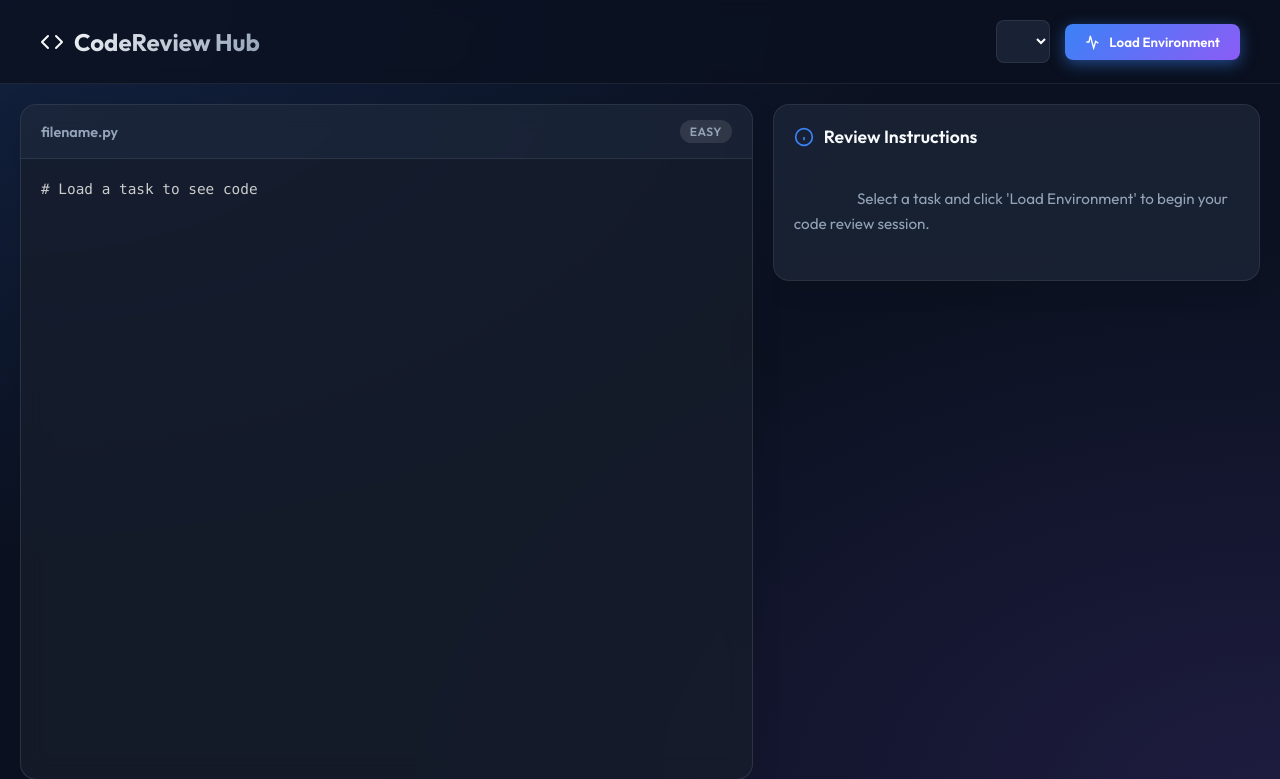
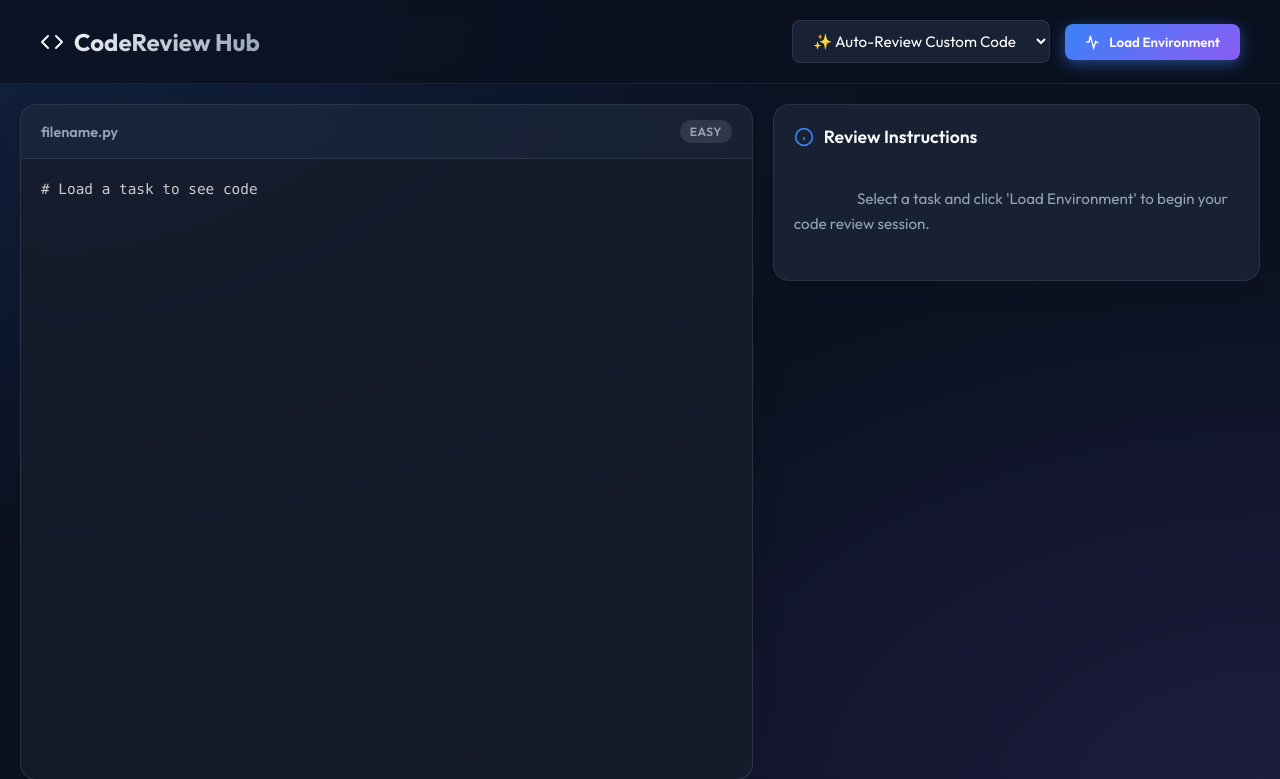
Before and after one commit to h4nvdnr2g6-lang/code-review, a FastAPI app: page / in a window 1280 px wide. Shown: the top 779 px of the page. Run offline with FastAPI, Linux system fonts and the light colour scheme; data that the repository does not hold is empty; some libraries are stand-ins or nearby versions.

Commit message:
feat: Add Custom AI Auto-Review functionality

```diff
--- a/app.py
+++ b/app.py
@@ -41,6 +41,11 @@ class ResetRequest(BaseModel):
 class StepRequest(BaseModel):
     session_id: str = "default"
     action: Dict[str, Any]
+
+
+class AutoReviewRequest(BaseModel):
+    source_code: str
+    file_name: str = "custom_file.py"
 
 
 # ---------------------------------------------------------------------------
@@ -143,3 +148,33 @@ def get_state(session_id: str = Query(default="default")):
             detail=f"Session '{session_id}' not found. Call /reset first.",
         )
     return env.state().model_dump()
+
+
+@app.post("/auto-review")
+def auto_review(req: AutoReviewRequest):
+    """Run an automated AI review on custom user code."""
+    from openai import OpenAI
+    import inference
+    HF_TOKEN = os.getenv("HF_TOKEN")
+    if not HF_TOKEN:
+        raise HTTPException(
+            status_code=500,
+            detail="HF_TOKEN not found in deployment environment. The AI needs a Hugging Face Token to perform auto-reviews."
+        )
+
+    # We must lazily instantiate the client because HF_TOKEN might be loaded dynamically
+    client = OpenAI(base_url=inference.API_BASE_URL, api_key=HF_TOKEN)
+
+    obs_dict = {
+        "snippet": {"file_name": req.file_name, "source": req.source_code},
+        "instructions": "Please perform a comprehensive code review on this user-submitted script. Focus on detecting severe bugs, security vulnerabilities, and performance flaws.",
+        "previous_comments": []
+    }
+
+    # Re-use the LLM mapping directly from our strictly tested inference script
+    action_dict = inference.get_model_action(client, obs_dict)
+
+    return {
+        "comments": action_dict.get("comments", []),
+        "summary": action_dict.get("summary", "")
+    }
--- a/templates/index.html
+++ b/templates/index.html
@@ -471,7 +471,7 @@
                 <span id="file-name">filename.py</span>
                 <span class="badge" id="task-difficulty">EASY</span>
             </div>
-            <div class="code-container">
+            <div class="code-container" id="code-container-inner">
                 <pre><code class="language-python" id="code-block"># Load a task to see code</code></pre>
             </div>
         </div>
@@ -494,6 +494,7 @@
                     Add Comment
                 </h2>
 
+                <div id="manual-review-forms">
                     <div class="form-row">
                         <div class="form-group">
                             <label>Line # (optional)</label>
@@ -534,6 +535,21 @@
                         + Add to Review
                     </button>
 
+                    <div class="form-group" style="margin-top: 20px; padding-top: 20px; border-top: 1px solid var(--surface-border);">
+                        <label>Overall Summary (required for Hard tasks)</label>
+                        <textarea id="summary" placeholder="Provide an overall assessment of the code quality..."></textarea>
+                    </div>
+                </div>
+
+                <div class="submit-section" style="border-top: none; padding-top: 0; margin-top: 10px;">
+                    <button class="btn-primary" id="auto-review-btn" onclick="autoReview()" style="display: none; width: 100%; justify-content: center; background: linear-gradient(135deg, #ec4899, #8b5cf6);">
+                        <svg width="18" height="18" viewBox="0 0 24 24" fill="none" stroke="currentColor" stroke-width="2"><path d="M12 2v20 M17 5H9.5a3.5 3.5 0 0 0 0 7h5a3.5 3.5 0 0 1 0 7H6"/></svg>
+                        Run AI Auto-Review
+                    </button>
+                </div>
+
+                <div id="summary-output" style="display:none; font-style:italic; border-bottom: 1px solid var(--surface-border); padding-bottom: 10px; margin-bottom: 10px; color: var(--text-secondary);"></div>
+
                 <div class="comments-list" id="staged-comments">
                     <!-- Dynamic comments go here -->
                 </div>
@@ -543,7 +559,7 @@
                     <textarea id="summary" placeholder="Provide an overall assessment of the code quality..."></textarea>
                 </div>
 
-                <div class="submit-section">
+                <div class="submit-section" id="submit-review-btn">
                     <button class="btn-primary" onclick="submitReview()">
                         <svg width="18" height="18" viewBox="0 0 24 24" fill="none" stroke="currentColor" stroke-width="2"><path d="M22 11.08V12a10 10 0 1 1-5.93-9.14"/><polyline points="22 4 12 14.01 9 11.01"/></svg>
                         Submit Review
@@ -595,6 +611,13 @@
                 const select = document.getElementById('task-select');
                 select.innerHTML = '';
 
+                // Add the custom option first
+                const customOpt = document.createElement('option');
+                customOpt.value = 'custom';
+                customOpt.textContent = '✨ Auto-Review Custom Code';
+                customOpt.style.fontWeight = 'bold';
+                select.appendChild(customOpt);
+
                 for (const [id, spec] of Object.entries(tasks)) {
                     const option = document.createElement('option');
                     option.value = id;
@@ -634,6 +657,35 @@
             document.getElementById('c-suggestion').value = '';
             document.getElementById('c-line').value = '';
             document.getElementById('summary').value = '';
+            document.getElementById('summary-output').style.display = 'none';
+
+            if (taskId === 'custom') {
+                document.getElementById('instructions').textContent = "Paste any Python code snippet into the editor on the left, then click 'Run AI Auto-Review' to see what the LLM finds! Note: Ensure you have your HF_TOKEN set.";
+                document.getElementById('file-name').textContent = "custom_code.py";
+
+                let diffBadge = document.getElementById('task-difficulty');
+                diffBadge.className = 'badge medium';
+                diffBadge.textContent = "AI REVIEW";
+
+                const codeBox = document.getElementById('code-container-inner');
+                codeBox.innerHTML = '<textarea id="custom-code-input" placeholder="def your_code_here():\\n    pass" style="width:100%; height:100%; font-family: \'Fira Code\', monospace; font-size: 0.95rem; background:transparent; border:none; outline:none; padding:20px; color:var(--text-primary); resize:none;"></textarea>';
+
+                document.getElementById('manual-review-forms').style.display = 'none';
+                document.getElementById('submit-review-btn').style.display = 'none';
+                document.getElementById('auto-review-btn').style.display = 'flex';
+
+                document.getElementById('review-panel').style.display = 'block';
+
+                document.getElementById('loader').style.opacity = '0';
+                setTimeout(() => document.getElementById('loader').style.display = 'none', 500);
+                return;
+            }
+
+            // Restore normal mode
+            document.getElementById('code-container-inner').innerHTML = '<pre><code class="language-python" id="code-block"></code></pre>';
+            document.getElementById('manual-review-forms').style.display = 'block';
+            document.getElementById('submit-review-btn').style.display = 'flex';
+            document.getElementById('auto-review-btn').style.display = 'none';
 
             try {
                 const res = await fetch('/reset', {
@@ -663,6 +715,49 @@
 
             } catch (e) {
                 alert("Error starting session.");
+            } finally {
+                document.getElementById('loader').style.opacity = '0';
+                setTimeout(() => document.getElementById('loader').style.display = 'none', 500);
+            }
+        }
+
+        async function autoReview() {
+            const input = document.getElementById('custom-code-input');
+            const code = input ? input.value : "";
+            if (!code.trim()) {
+                alert("Please paste some code first!");
+                return;
+            }
+
+            document.getElementById('loader').style.display = 'flex';
+            document.getElementById('loader').style.opacity = '1';
+            document.getElementById('summary-output').style.display = 'none';
+
+            try {
+                const res = await fetch('/auto-review', {
+                    method: 'POST',
+                    headers: {'Content-Type': 'application/json'},
+                    body: JSON.stringify({source_code: code})
+                });
+
+                if (!res.ok) {
+                    const err = await res.json();
+                    alert("Error: " + err.detail);
+                    return;
+                }
+
+                const data = await res.json();
+
+                stagedComments = data.comments || [];
+                renderComments();
+
+                if(data.summary) {
+                    document.getElementById('summary-output').style.display = 'block';
+                    document.getElementById('summary-output').textContent = "AI Summary: " + data.summary;
+                }
+
+            } catch(e) {
+                alert("Failed to hit the auto-review API endpoint.");
             } finally {
                 document.getElementById('loader').style.opacity = '0';
                 setTimeout(() => document.getElementById('loader').style.display = 'none', 500);
```
Lines whose indentation alone changed are shown as unchanged.
